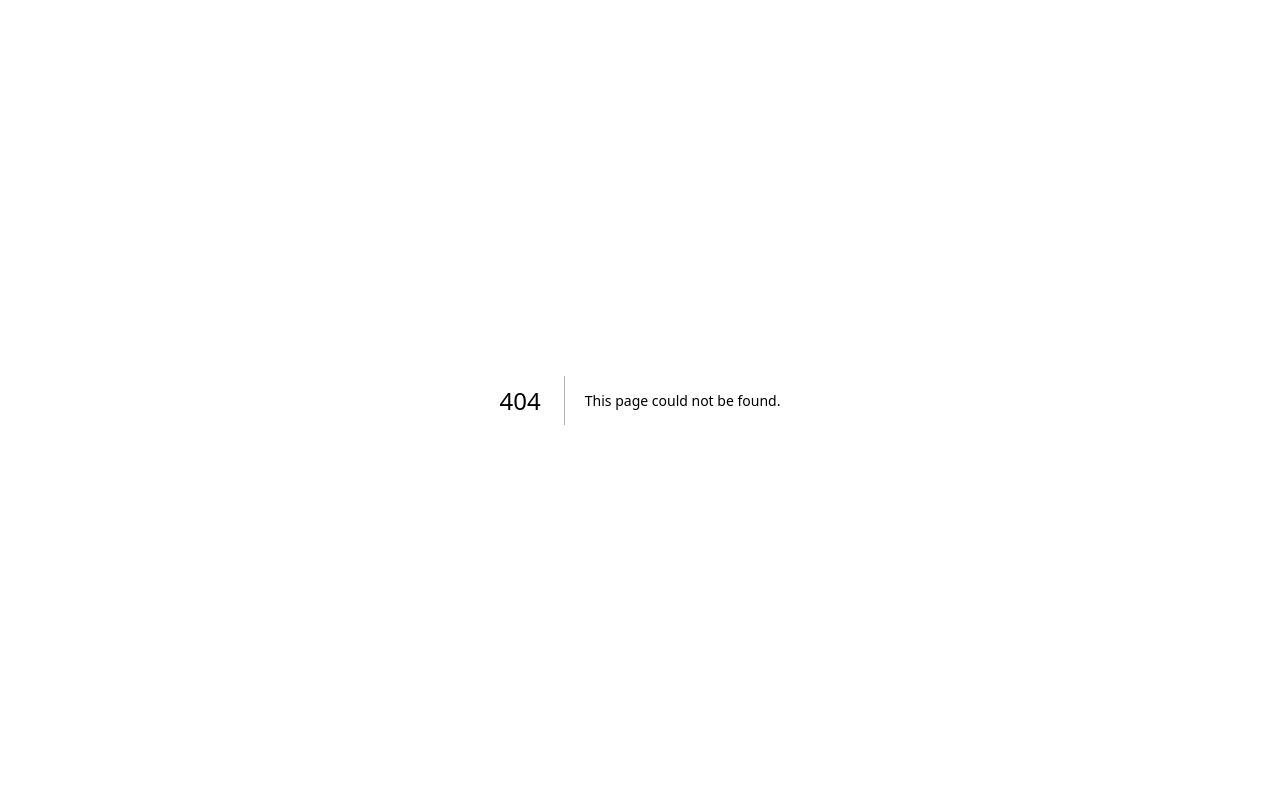
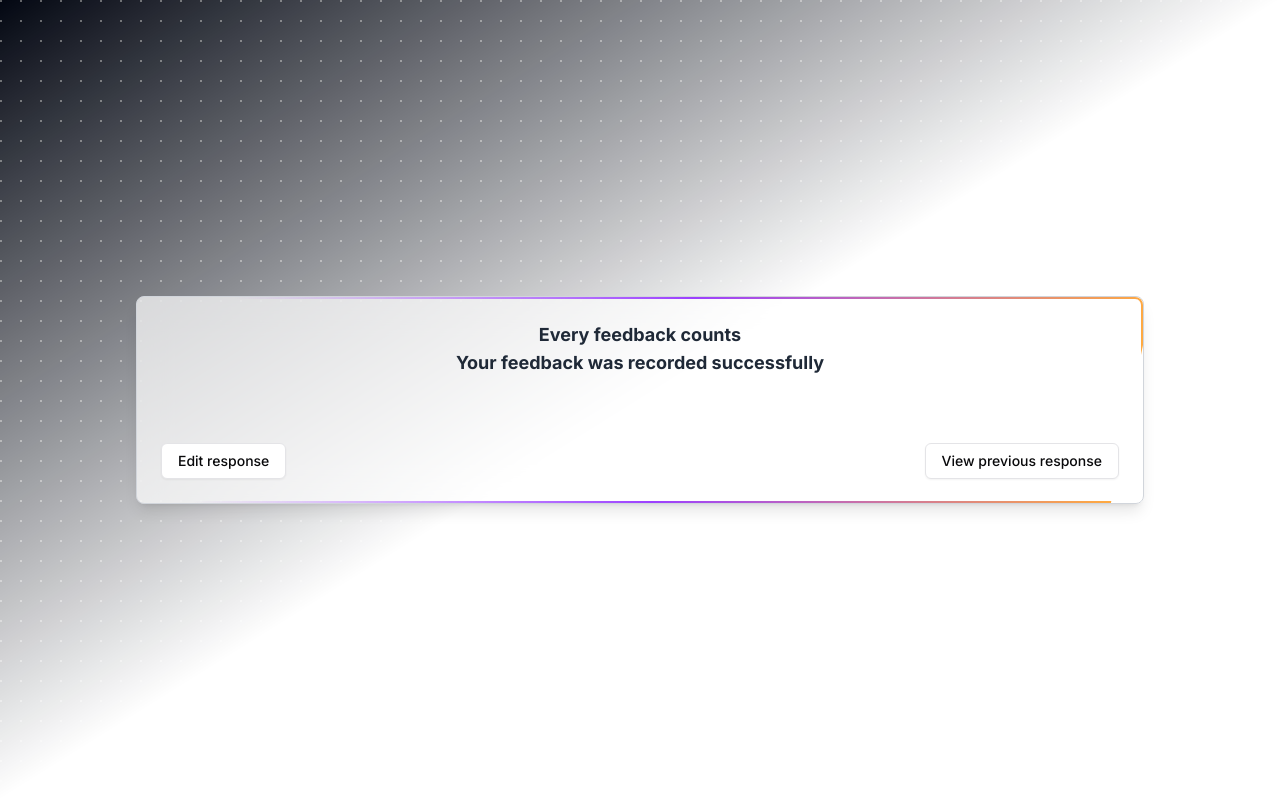
Before and after one commit to souradipdev/product_feedback_form, a Next.js app: page /submit-response in a window 1280 px wide. Before the commit this address had no page. Built offline with nearby package versions, Linux system fonts and the light colour scheme.

Commit message:
Added form submission page

```diff
--- /dev/null
+++ b/src/app/(app)/submit-response/page.tsx
@@ -0,0 +1,46 @@
+"use client"
+import {cn} from "@/lib/utils";
+import DotPattern from "@/components/magicui/dot-pattern";
+import {BorderBeam} from "@/components/magicui/border-beam";
+import React from "react";
+import {Button} from "@/components/ui/button";
+import {useRouter} from "next/navigation";
+
+const DotPatternDemo2 = () => {
+  const router = useRouter();
+
+  return (
+    <div
+      className="relative flex min-h-screen w-full items-center justify-center overflow-hidden bg-background p-20 md:shadow-xl">
+      <DotPattern
+        width={20}
+        height={20}
+        cx={1}
+        cy={1}
+        cr={1}
+        className={cn("[mask-image:linear-gradient(to_bottom_right,white,transparent,transparent)] bg-gray-950")}
+      />
+
+      <div className="z-10 w-[90%] h-fit flex items-center justify-center">
+        <div
+          className="w-full h-52 relative flex flex-col items-center justify-between border border-gray-300 bg-white bg-opacity-70 backdrop-blur-lg rounded-lg shadow-lg p-6">
+          <BorderBeam size={900} borderWidth={2}/>
+          <div className={"w-full"}>
+            <p className={"text-lg text-gray-800 font-bold text-center"}>Every feedback counts</p>
+            <p className={"text-lg text-gray-800 font-bold text-center"}>Your feedback was recorded successfully</p>
+          </div>
+
+          <div className={"w-full flex items-center justify-between"}>
+            <Button variant={"outline"} className={"text-center"} onClick={() => router.back()}>Edit response</Button>
+            <Button variant={"outline"} className={"text-center"} onClick={() => router.back()}>
+              View previous response
+            </Button>
+          </div>
+        </div>
+      </div>
+
+    </div>
+  );
+};
+
+export default DotPatternDemo2;
--- a/src/components/Form.tsx
+++ b/src/components/Form.tsx
@@ -14,8 +14,12 @@ import {Textarea} from "@/components/ui/textarea";
 import axios, {AxiosError} from "axios";
 import {useToast} from "@/components/ui/use-toast";
 import {ApiResponseHandler} from "@/lib/ApiResponseHandler";
+import {useRouter} from "next/navigation";
 
 function Form() {
+  const router = useRouter();
+  const {toast} = useToast();
+
   const {
     register,
     handleSubmit,
@@ -35,13 +39,11 @@ function Form() {
       customerRecomendation: ""
     },
   });
-
   const satisfactionRating = watch("satisfactionRating");
   const easeOfUse = watch("easeOfUse");
   const featureCompleteness = watch("featureCompleteness");
+
   const recommend = watch("recommend");
-
-  const {toast} = useToast();
 
   const onSubmit: SubmitHandler<z.infer<typeof FormSchema>> = async (formData: z.infer<typeof FormSchema>) => {
     console.log(formData);
@@ -49,6 +51,7 @@ function Form() {
     try {
       const response = await axios.post<ApiResponseHandler>("/api/store-form-fields", formData);
 
+      router.push('/submit-response', { scroll: false });
     } catch (error: any) {
       const axiosError = error as AxiosError<ApiResponseHandler>;
       toast({
@@ -150,7 +153,7 @@ function Form() {
                 <Label htmlFor="option-no">No</Label>
               </div>
             </RadioGroup>
-            {errors.recommend && <span className="text-red-500 self-start text-sm">\
+            {errors.recommend && <span className="text-red-500 self-start text-sm">
               {errors.recommend.message}
             </span>}
           </div>
```
Also changed, not shown: src/model/FormModel.tsx (+9 -27 lines).
